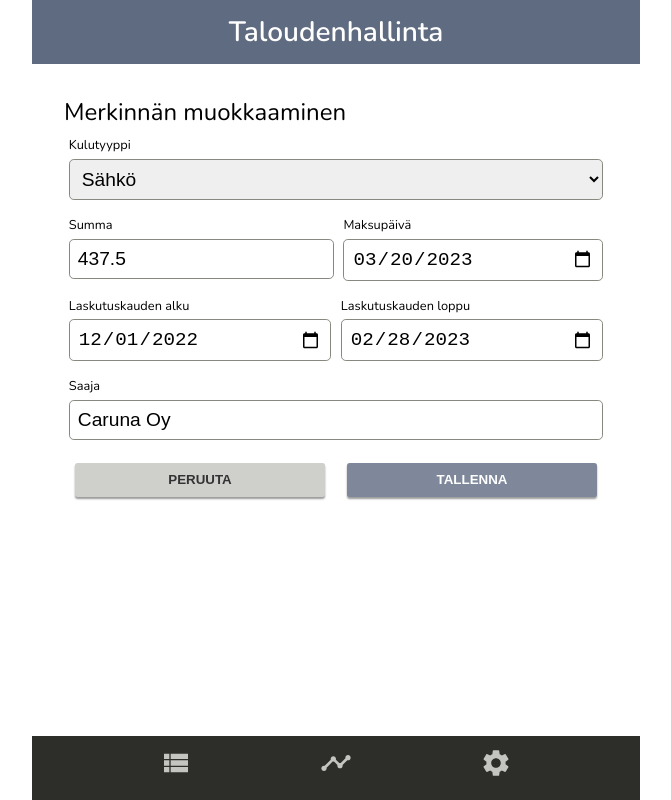
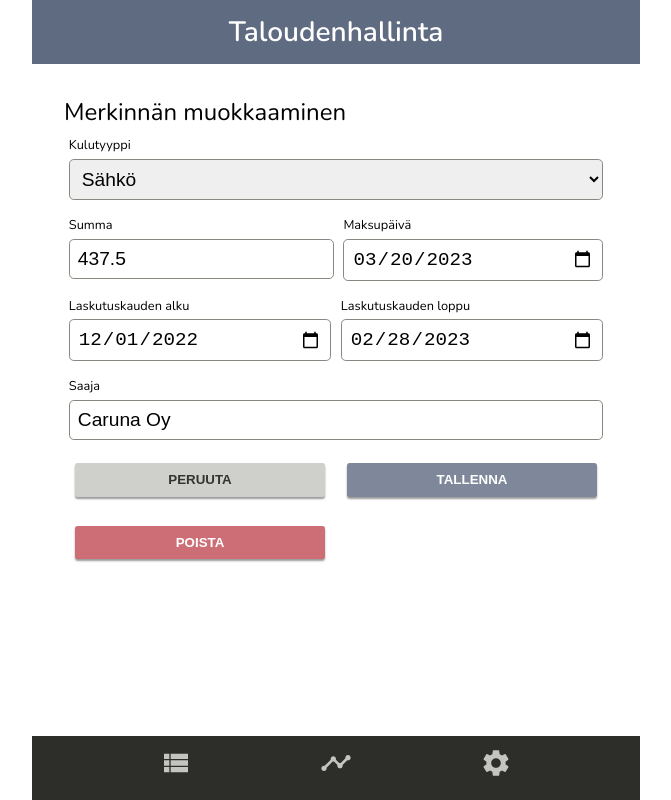
Before and after one commit to pekkatapio/taloudenhallinta, a React (Vite) app: page /edit/1 in a window 1280 px wide. Shown: the whole page, without its empty margins (304-975 px from the left). Built offline with nearby package versions, Linux system fonts and the light colour scheme.

Commit message:
lisää merkinnän poistotoiminnon

```diff
--- a/src/components/App/App.jsx
+++ b/src/components/App/App.jsx
@@ -5,6 +5,12 @@ import testdata from './testdata.js'
 function App() {
 
   const [data, setData] = useState(testdata)
+
+  const handleItemDelete = (id) => {
+    let copy = data.slice()
+    copy = copy.filter(item => item.id !== id)
+    setData(copy)
+  }
 
   const handleItemSubmit = (newitem) => {
     let copy = data.slice()
@@ -26,7 +32,9 @@ function App() {
 
   return (
     <>
-      <AppRouter data={data} onItemSubmit={handleItemSubmit} />
+      <AppRouter data={data}
+                 onItemSubmit={handleItemSubmit}
+                 onItemDelete={handleItemDelete} />
     </>
   )
 }
--- a/src/components/AppRouter/AppRouter.jsx
+++ b/src/components/AppRouter/AppRouter.jsx
@@ -19,7 +19,8 @@ function AppRouter(props) {
           loader: () => { return props.data } },
         { path: "add", element: <AddItem onItemSubmit={props.onItemSubmit} /> },
         { path: "edit/:id",
-          element: <EditItem onItemSubmit={props.onItemSubmit} />,
+          element: <EditItem onItemSubmit={props.onItemSubmit}
+                             onItemDelete={props.onItemDelete} />,
           loader: ({params}) => {
             const item = props.data.filter(item => item.id === params.id).shift()
             if (item) {
--- a/src/components/EditItem/EditItem.jsx
+++ b/src/components/EditItem/EditItem.jsx
@@ -9,7 +9,9 @@ function EditItem(props) {
   return (
     <div className={styles.edititem}>
       <h2>Merkinnän muokkaaminen</h2>
-      <ItemForm onItemSubmit={props.onItemSubmit} formData={data.item} />
+      <ItemForm onItemSubmit={props.onItemSubmit}
+                onItemDelete={props.onItemDelete}
+                formData={data.item} />
     </div>
   )
 
--- a/src/components/ItemForm/ItemForm.jsx
+++ b/src/components/ItemForm/ItemForm.jsx
@@ -27,6 +27,11 @@ function ItemForm(props) {
   const {values, handleChange, handleSubmit } = useForm(submit, initialState, false)
 
   const handleCancel = () => {
+    navigate(-1)
+  }
+
+  const handleDelete = () => {
+    props.onItemDelete(values.id)
     navigate(-1)
   }
 
@@ -86,6 +91,14 @@ function ItemForm(props) {
               </Button>
             </div>
           </div>
+          { props.onItemDelete ?
+            <div className={styles.itemform_row}>
+              <div>
+                <Button secondary onClick={handleDelete}>POISTA</Button>
+              </div>
+              <div></div>
+            </div>
+            : null }
         </div>
       </form>
     </div>
```
